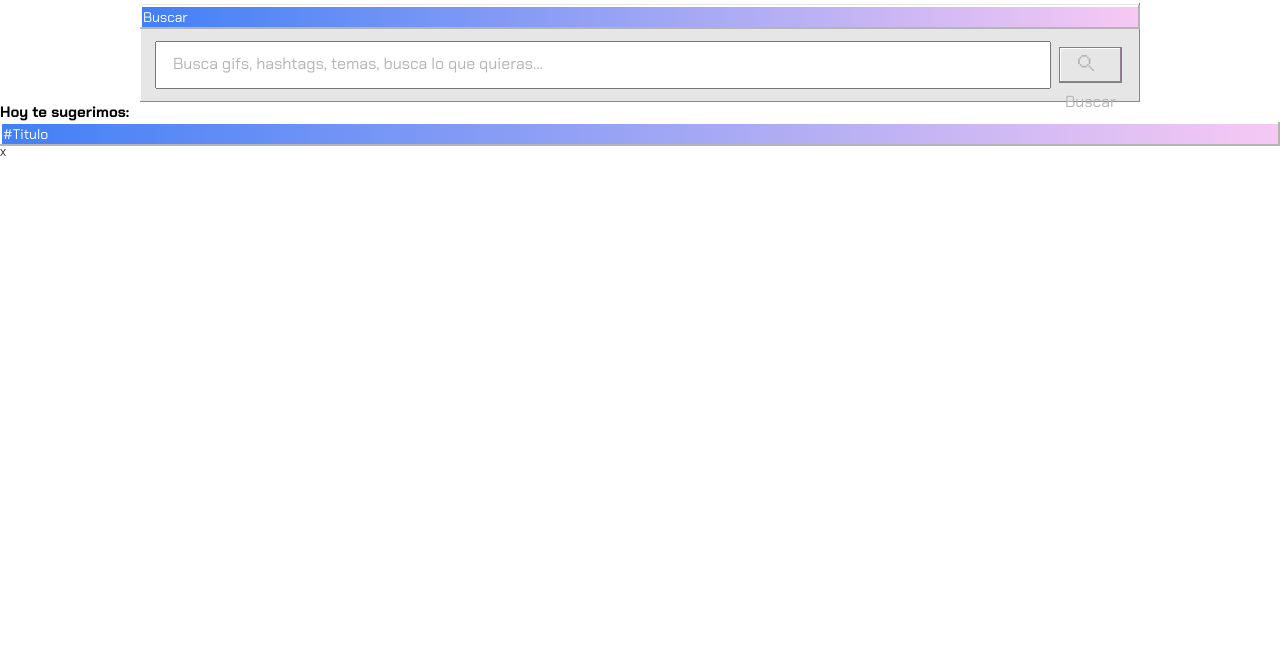
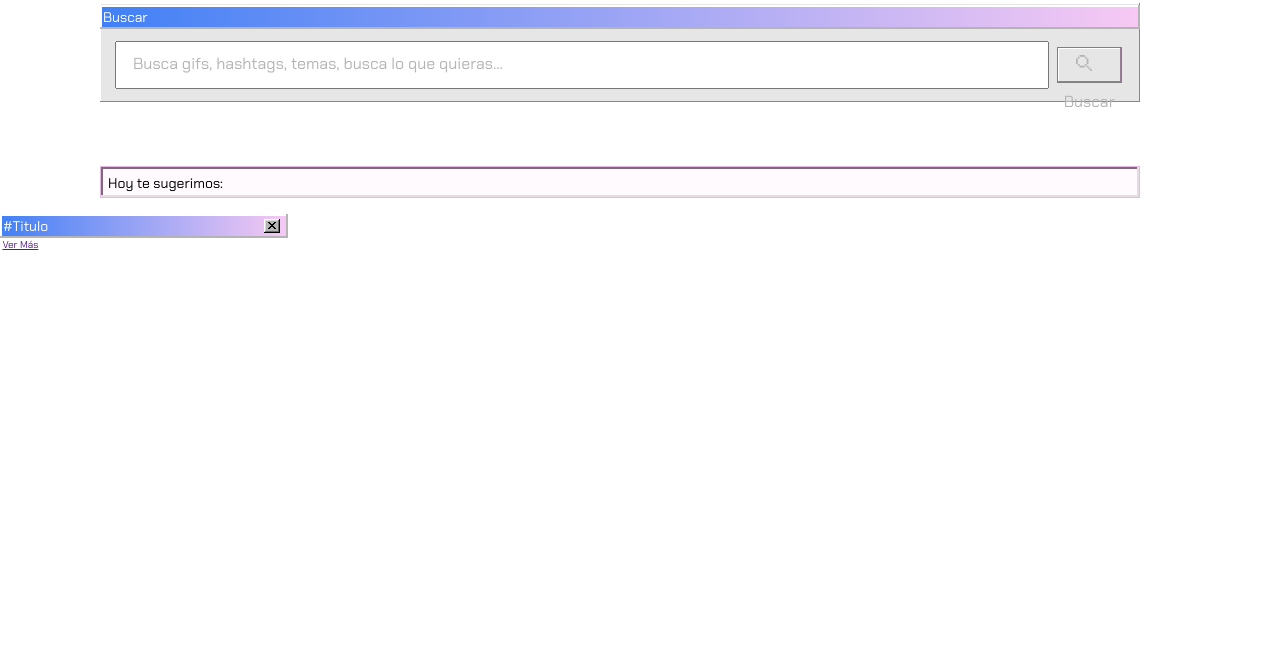
Before and after one commit to agustinamartinmorales/gifos, a plain HTML site: page index.html in a window 1280 px wide. Shown: the part 138-800 px from the top of the page. Drawn offline with Linux system fonts and the light colour scheme.

Commit message:
Version Con subtitulo

```diff
--- a/index.html
+++ b/index.html
@@ -33,10 +33,9 @@
         <div class="buscador">
             <h3 class="titulo_ventana buscador_titulo">Buscar</h3>
             <div class="buscador_content">
-            <label for="buscador"></label>
-            <input class="buscador_barra" type="text" id="buscador" placeholder="Busca gifs, hashtags, temas, busca lo que quieras…">
-
-            <a class="button_grey"><img class="button_grey-img" src="img/lupa_inactive.svg" alt="">Buscar</a>
+                <label for="buscador"></label>
+                <input class="buscador_barra" type="search" id="buscador" placeholder="Busca gifs, hashtags, temas, busca lo que quieras…">
+                <a class="button_grey"><img class="button_grey-img" src="img/lupa_inactive.svg" alt="">Buscar</a>
             </div>
         </div>
     </header>
@@ -45,11 +44,14 @@
     <section class="tendencias">
         <h2 class="titulo_sub">Hoy te sugerimos:</h2>
         <div class="tendencias_box">
-            <div class="tendencias_box-titulo">
-                <h3 class="titulo_ventana buscador_titulo">#Titulo</h3>
-                <p class="button_x">X</p>
+            <div class="tendencias_box-titulo buscador_titulo">
+                <h3 class="titulo_ventana">#Titulo</h3>
+                <img src="img/button3.svg" alt="Button" class="button_x">
             </div>
-
+            <div class="tendencias_box-content">
+                <img src="" alt="" class="tendencias_box-img">
+                <a href="" class="tendencias_box-btn">Ver Más</a>
+            </div>
         </div>
     </section>
 
@@ -58,6 +60,8 @@
     <footer class="footer">
 
     </footer>
+
+    <script src="script.js" type="text/javascript"></script>
 </body>
 
 </html>
--- a/sass/abstracts/_mixins.scss
+++ b/sass/abstracts/_mixins.scss
@@ -4,6 +4,10 @@
 
 @mixin innerShadow {
     box-shadow: inset -2px -2px 0 0 $color-grey, inset 2px 2px 0 0 $color-white;
+}
+
+@mixin innerShadowSub {
+    box-shadow: inset -2px -2px 0 0 #E6DCE4, inset 2px 2px 0 0 #80687D;
 }
 
 @mixin gradientColor {
--- a/sass/base/_typography.scss
+++ b/sass/base/_typography.scss
@@ -13,4 +13,20 @@
         font-size: 1.4rem;
         padding: 3px;
         }
+
+    &_sub {
+        height: 3.2rem;
+
+        font-family: 'Chakra Petch', sans-serif;
+        font-weight: 400;
+        font-size: 1.4rem;
+        line-height: 3.2rem;
+        padding-left: 7px;
+
+        margin: 6.4rem 14rem 1.6rem 10rem;
+
+        @include innerShadowSub;
+        background: #FFFAFE;
+        border: 1px solid #E6BBE2;
+    }
 }
--- a/sass/layout/_header.scss
+++ b/sass/layout/_header.scss
@@ -18,7 +18,7 @@
     display: flex;
     justify-content: space-between;
 
-    margin: 3.5rem 14rem 1.9rem 14rem;
+    margin: 3.5rem 14rem 1.9rem 10rem;
 
     &_logo {
         height: 6.4rem;
@@ -92,7 +92,7 @@
 
 .buscador {
     height: 9.9rem;
-    margin: 0 14rem 0 14rem;
+    margin: 0 14rem 0 10rem;
 
     display: flex;
     flex-direction: column;
--- /dev/null
+++ b/sass/layout/_tendencias.scss
@@ -0,0 +1,27 @@
+.tendencias_box {
+    width: 28.8rem;
+
+    display: flex;
+    flex-direction: column;
+
+    &-titulo {
+        display: flex;
+        justify-content: space-between;
+    }
+
+    &-content {
+
+    }
+
+    &-img {
+
+    }
+}
+
+.button_x {
+    height: 1.4rem;
+    width: auto;
+
+    align-self: center;
+    margin-right: 8px;
+}
--- a/sass/main.scss
+++ b/sass/main.scss
@@ -8,3 +8,4 @@
 @import "components/buttons";
 
 @import "layout/header";
+@import "layout/tendencias";
--- /dev/null
+++ b/script.js
@@ -0,0 +1,21 @@
+///API FOR GIPHY SEARCH
+
+let APIKEY = "mbaPM0qpbVU4dwmPKI78DrliP7AIQqYV";
+function init() {
+    document.querySelector(".button_grey").addEventListener(click, ev => {
+        ev.preventDefault(); //To stop the page to reload
+        let url = "https://api.giphy.com/v1/gifs/search?api_key=${APIKEY}&limit=1&q=";
+        let str = document.querySelector(".buscador_barra").nodeValue.trim();
+        url = url.concat(str);
+        console.log(url);
+
+        fetch(url)
+            .then(response => response.json())
+            .then(content => {
+                //Data //Pagination //Meta
+                console.log(content.data);
+                console.log("META", content.meta);
+                let fig =
+            })
+    })
+}
```
Also changed, not shown: css/main.css, 1 other file.
